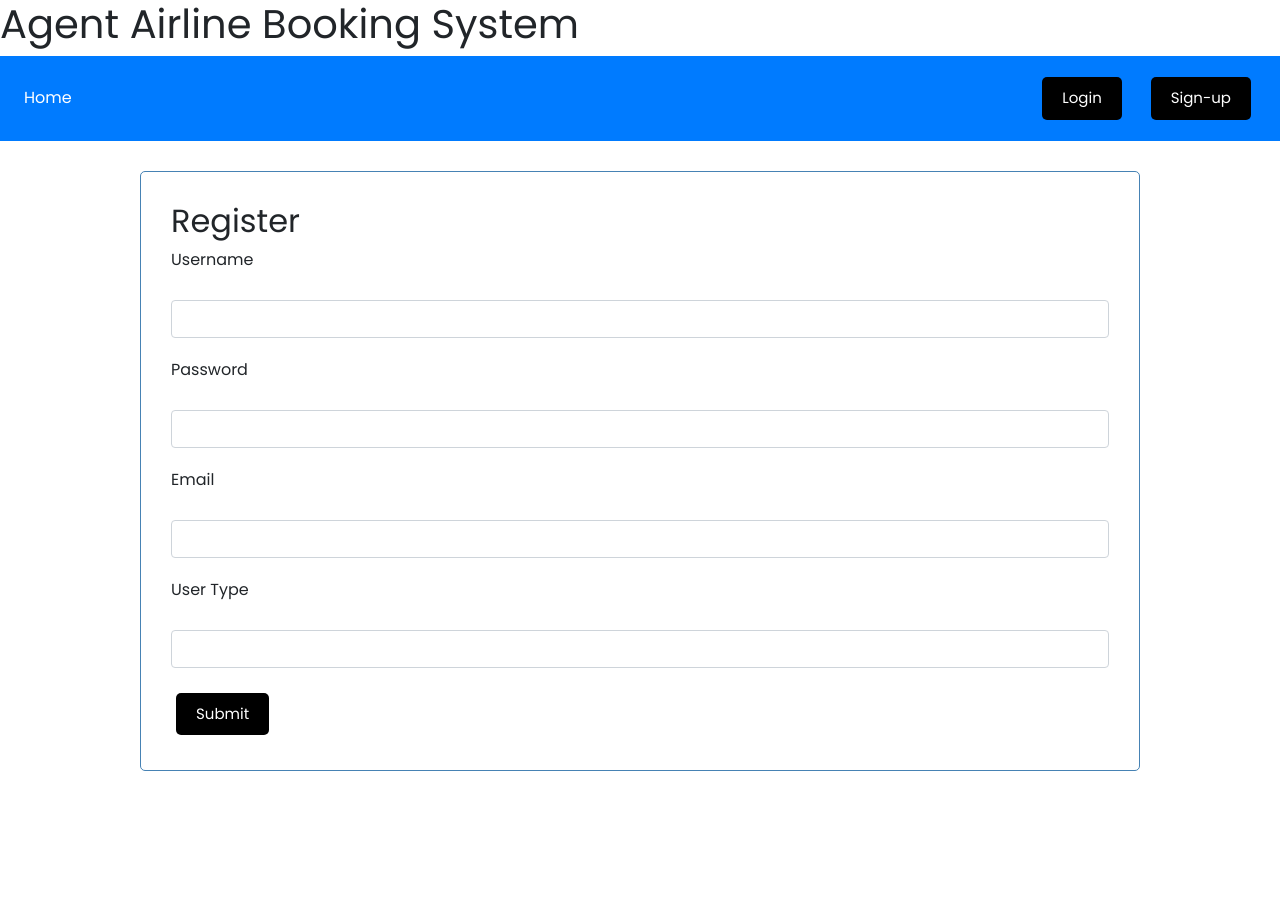
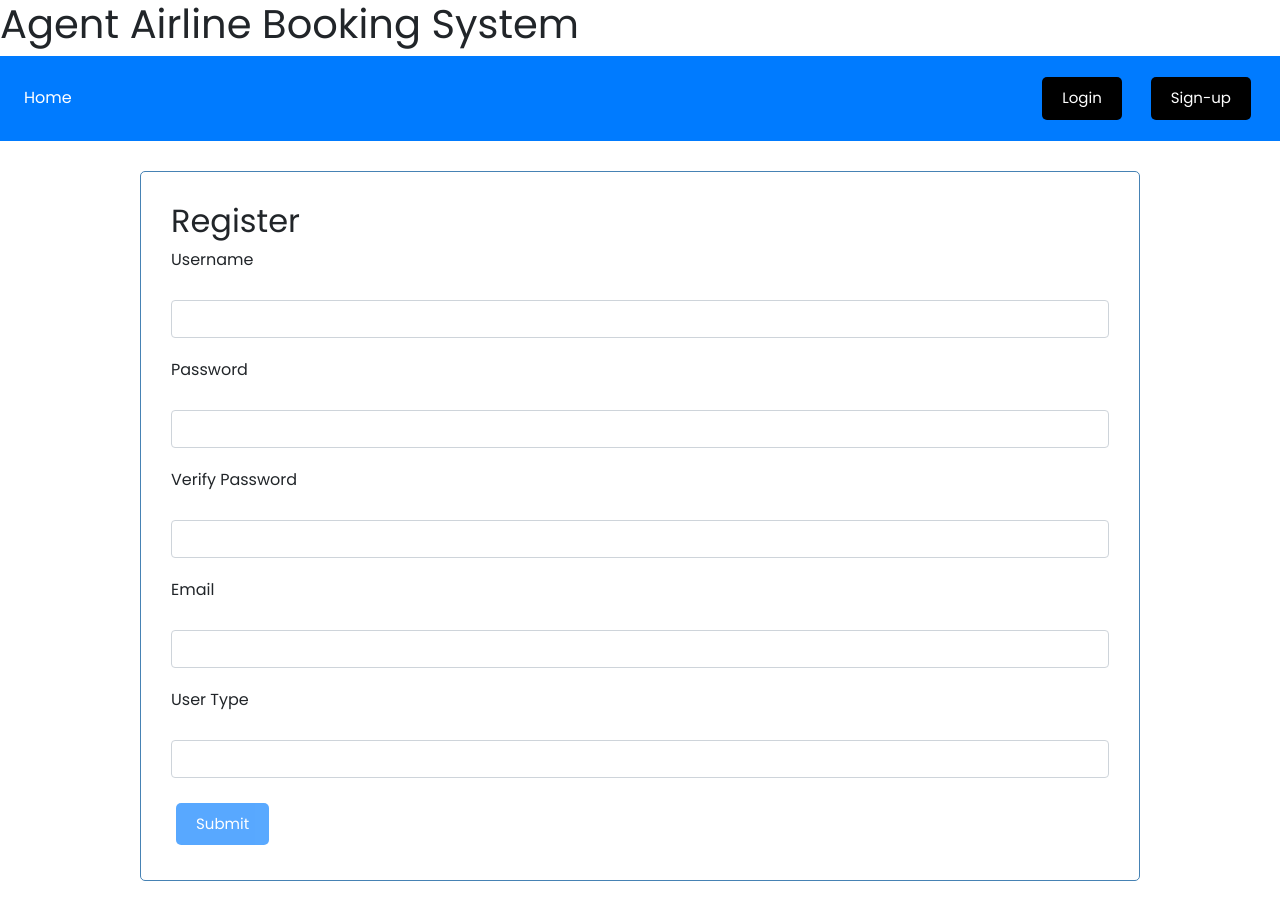
Before and after one commit to g00nd0/airlineBookingApp, an Angular app in the folder frontend/: page /register in a window 1280 px wide. Before the commit the page ends 801 px from the top, so only its background shows below. Built offline with nearby package versions, Linux system fonts and the light colour scheme.

Commit message:
Add validation for Registration page

```diff
--- a/frontend/db.json
+++ b/frontend/db.json
@@ -95,6 +95,14 @@
       "userType": "Agent",
       "status": true,
       "id": 21
+    },
+    {
+      "username": "mitchellgoon",
+      "email": "w@o.com",
+      "password": "abcd1234",
+      "userType": "Agent",
+      "status": true,
+      "id": 22
     }
   ],
   "bookings": [
@@ -252,11 +260,6 @@
       "username": "mitchgoon",
       "status": true,
       "id": 5
-    },
-    {
-      "username": "g00nd0",
-      "status": true,
-      "id": 6
     }
   ]
 }
--- a/frontend/src/app/create-bookings/create-bookings.component.html
+++ b/frontend/src/app/create-bookings/create-bookings.component.html
@@ -1,4 +1,4 @@
-<h2>Create Bookings</h2>
+<h2>Block Bookings</h2>
 
 <form (ngSubmit)="onSubmitBooking()">
   <div class="form-group">
--- a/frontend/src/app/navbar/navbar.component.html
+++ b/frontend/src/app/navbar/navbar.component.html
@@ -36,7 +36,7 @@
         [routerLinkActiveOptions]="{ exact: true }"
       >
         <a [routerLink]="['/create-bookings']" class="nav-link px-2 text-white"
-          >Create Bookings</a
+          >Block Bookings</a
         >
       </li>
     </ul>
--- a/frontend/src/app/register/register.component.html
+++ b/frontend/src/app/register/register.component.html
@@ -10,6 +10,7 @@
       [(ngModel)]="username"
       name="username"
       class="form-control"
+      (ngModelChange)="registerCheck('username', username)"
     />
   </div>
   <div class="form-group">
@@ -20,16 +21,29 @@
       [(ngModel)]="password"
       name="password"
       class="form-control"
+      (ngModelChange)="registerCheck('password', password)"
+    />
+  </div>
+  <div class="form-group">
+    <label for="passwordVer">Verify Password</label>
+    <input
+      id="passwordVer"
+      type="password"
+      [(ngModel)]="passwordVer"
+      name="passwordVer"
+      class="form-control"
+      (ngModelChange)="registerCheck('passwordVer', passwordVer)"
     />
   </div>
   <div class="form-group">
     <label for="email">Email</label>
     <input
       id="email"
-      type="text"
+      type="email"
       [(ngModel)]="email"
       name="email"
       class="form-control"
+      (ngModelChange)="registerCheck('email', email)"
     />
   </div>
   <div class="form-group">
@@ -40,12 +54,13 @@
       name="userType"
       type="text"
       class="form-control"
+      (ngModelChange)="registerCheck('userType', userType)"
     >
       <option value="Individual">Individual</option>
       <option value="Agent">Booking Agent</option>
     </select>
   </div>
-  <button class="btn btn-primary">Submit</button>
+  <button class="btn btn-primary" [disabled]="!formValid">Submit</button>
 </form>
 
 <ngb-alert
--- a/frontend/src/app/register/register.component.ts
+++ b/frontend/src/app/register/register.component.ts
@@ -1,9 +1,9 @@
 import { Component, OnInit, ViewChild } from '@angular/core';
-import { Observable, Subject, throwError } from 'rxjs';
+import { Observable, Subject } from 'rxjs';
 import { Router } from '@angular/router';
-import { FormBuilder, FormGroup, Validators } from '@angular/forms';
+import { FormGroup } from '@angular/forms';
 import { User } from '../models/users';
-import { first, catchError, retry, debounceTime } from 'rxjs/operators';
+import { debounceTime } from 'rxjs/operators';
 import { UserService } from '../services/user.service';
 import { NgbAlert } from '@ng-bootstrap/ng-bootstrap';
 
@@ -14,13 +14,13 @@ import { NgbAlert } from '@ng-bootstrap/ng-bootstrap';
 })
 export class RegisterComponent implements OnInit {
   registerForm!: FormGroup;
-  loading = false;
-  submitted = false;
+  formValid: boolean = false;
 
   title: String = 'Register';
   username!: String;
   email!: String;
   password!: String;
+  passwordVer!: String;
   userType!: String;
   newUser: Observable<any> | undefined;
   user!: Observable<any>;
@@ -29,15 +29,16 @@ export class RegisterComponent implements OnInit {
   private _success = new Subject<string>();
   failMessage = '';
   successMessage = '';
+  userFailMessage = '';
+  emailFailMessage = '';
+  passwordFailMessage = '';
+  passwordVerFailMessage = '';
+  typeFailMessage = '';
 
   @ViewChild('selfClosingAlert', { static: false }) selfClosingAlert!: NgbAlert;
 
-  // constructor(private http: HttpClient) {}
   constructor(private userService: UserService, private router: Router) {}
   ngOnInit(): void {
-    // getUser() {
-    this.user = this.userService.getUsers(); //should return "pssst"
-    console.log(this.user);
     this._failed.subscribe((message) => (this.failMessage = message));
     this._success.subscribe((message) => (this.successMessage = message));
     this._failed.pipe(debounceTime(5000)).subscribe(() => {
@@ -45,7 +46,6 @@ export class RegisterComponent implements OnInit {
         this.selfClosingAlert.close();
       }
     });
-    // }
   }
 
   createFailMessage(message: string) {
@@ -56,6 +56,58 @@ export class RegisterComponent implements OnInit {
     this._success.next(message);
   }
 
+  registerCheck(inputId: String, inputText: String) {
+    let failMsg = '';
+
+    if (inputId === 'username') {
+      if (inputText.length < 8 || inputText.match(' ')) {
+        failMsg =
+          'Username must be at least 8 characters long and contain no spaces.';
+      }
+    } else if (inputId === 'password') {
+      if (
+        inputText.length < 8 ||
+        inputText.match(' ') ||
+        !inputText.match(
+          /^([0-9 A-Z]*[A-Z][0-9 A-Z]*[0-9][0-9 A-Z]*|[0-9 A-Z]*[0-9][0-9 A-Z]*[A-Z][0-9 A-Z]*)$/i
+        )
+      ) {
+        failMsg =
+          'Password must be alphanumeric, at least 8 characters long and contain no spaces.';
+      }
+    } else if (inputId === 'passwordVer') {
+      if (inputText !== this.password) {
+        failMsg = 'Password does not match';
+      }
+    } else if (inputId === 'email') {
+      if (
+        !inputText.match(
+          /^(?:[a-z0-9!#$%&'*+/=?^_`{|}~-]+(?:\.[a-z0-9!#$%&'*+/=?^_`{|}~-]+)*|"(?:[\x01-\x08\x0b\x0c\x0e-\x1f\x21\x23-\x5b\x5d-\x7f]|\\[\x01-\x09\x0b\x0c\x0e-\x7f])*")@(?:(?:[a-z0-9](?:[a-z0-9-]*[a-z0-9])?\.)+[a-z0-9](?:[a-z0-9-]*[a-z0-9])?|\[(?:(?:(2(5[0-5]|[0-4][0-9])|1[0-9][0-9]|[1-9]?[0-9]))\.){3}(?:(2(5[0-5]|[0-4][0-9])|1[0-9][0-9]|[1-9]?[0-9])|[a-z0-9-]*[a-z0-9]:(?:[\x01-\x08\x0b\x0c\x0e-\x1f\x21-\x5a\x53-\x7f]|\\[\x01-\x09\x0b\x0c\x0e-\x7f])+)\])$/i
+        )
+      ) {
+        failMsg = 'Not a valid email address';
+      }
+    } else if (inputId === 'userType') {
+      if (!(inputText === 'Individual' || inputText === 'Agent')) {
+        failMsg = 'Invalid Option, please select from the dropdown list';
+      }
+    }
+
+    if (
+      failMsg.length > 0 ||
+      !this.username ||
+      !this.password ||
+      !this.passwordVer ||
+      !this.email ||
+      !this.userType
+    ) {
+      this.createFailMessage(failMsg);
+      this.formValid = false;
+    } else {
+      this.formValid = true;
+    }
+  }
+
   onRegisterSubmit() {
     const newUserDetails: User = {
       username: this.username,
@@ -64,14 +116,6 @@ export class RegisterComponent implements OnInit {
       userType: this.userType,
       status: true,
     };
-    console.log(newUserDetails);
-
-    // if username length is greater than 8
-    // email is a valid email addr
-    // pw is at least 8 char, and is alphanumeric
-    // userType is not blank
-    //
-    // else fail
 
     this.userService.registerUser(newUserDetails).subscribe(() => {
       this.createSuccessMessage(
```
